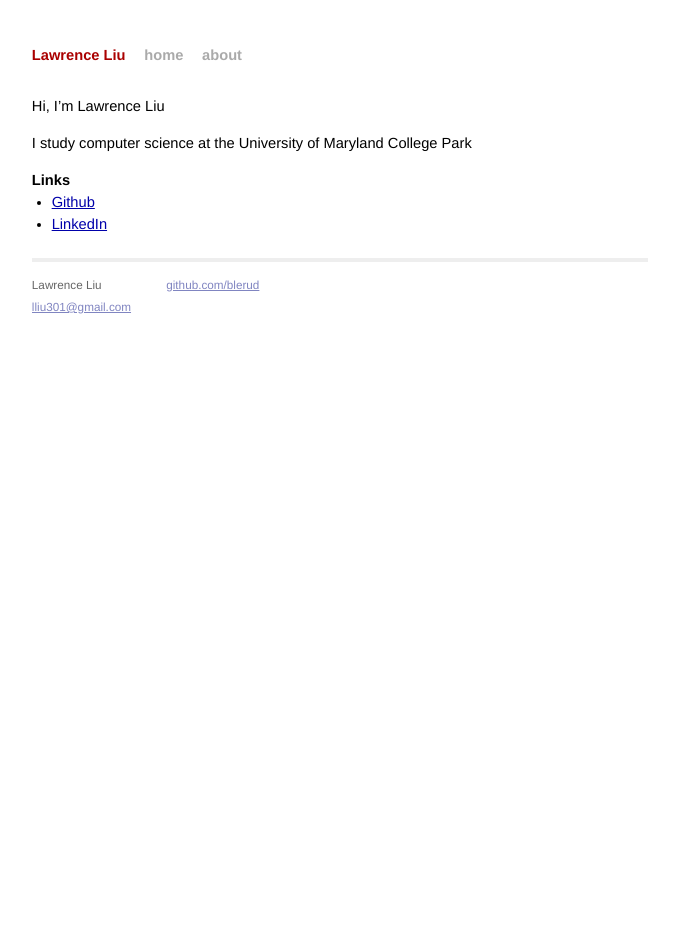
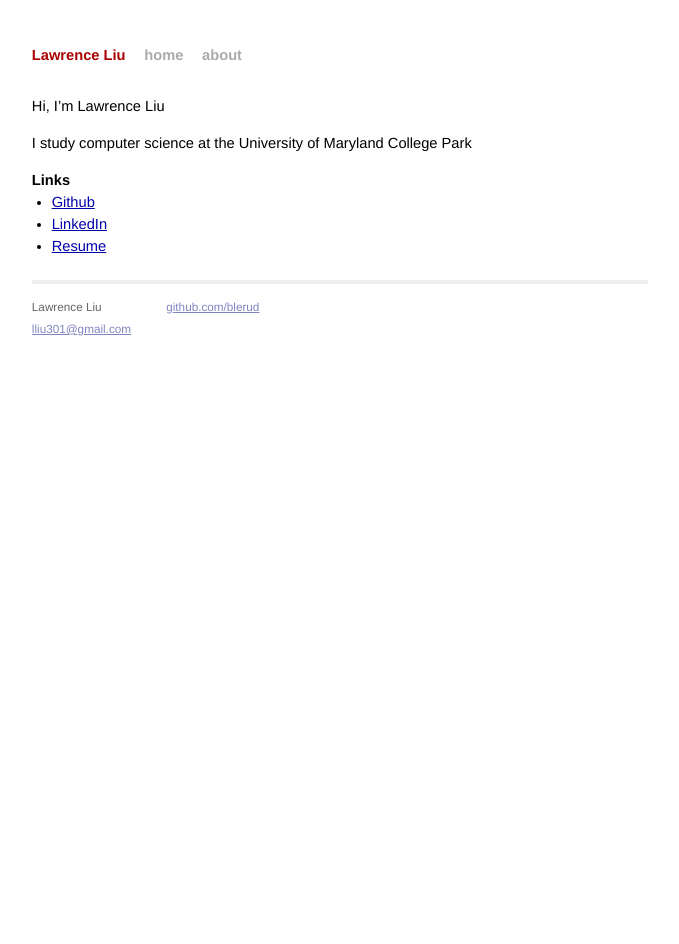
Before and after one commit to blerud/blerud.github.io, a Jekyll site: the page built from _pages/about.md, in a window 1280 px wide. Shown: the whole page, without its empty margins (300-979 px from the left). Built offline with Jekyll 4.4.1, drawn with Linux system fonts in a browser that asks for light colours.

Commit message:
add resume

```diff
--- a/_pages/about.md
+++ b/_pages/about.md
@@ -13,3 +13,4 @@ I study computer science at the University of Maryland College Park
 
 - [Github](https://www.github.com/blerud)
 - [LinkedIn](https://www.linkedin.com/in/lliu301)
+- [Resume](https://blerud.github.io/assets/resume.pdf)
```
Also changed, not shown: 1 other file.
